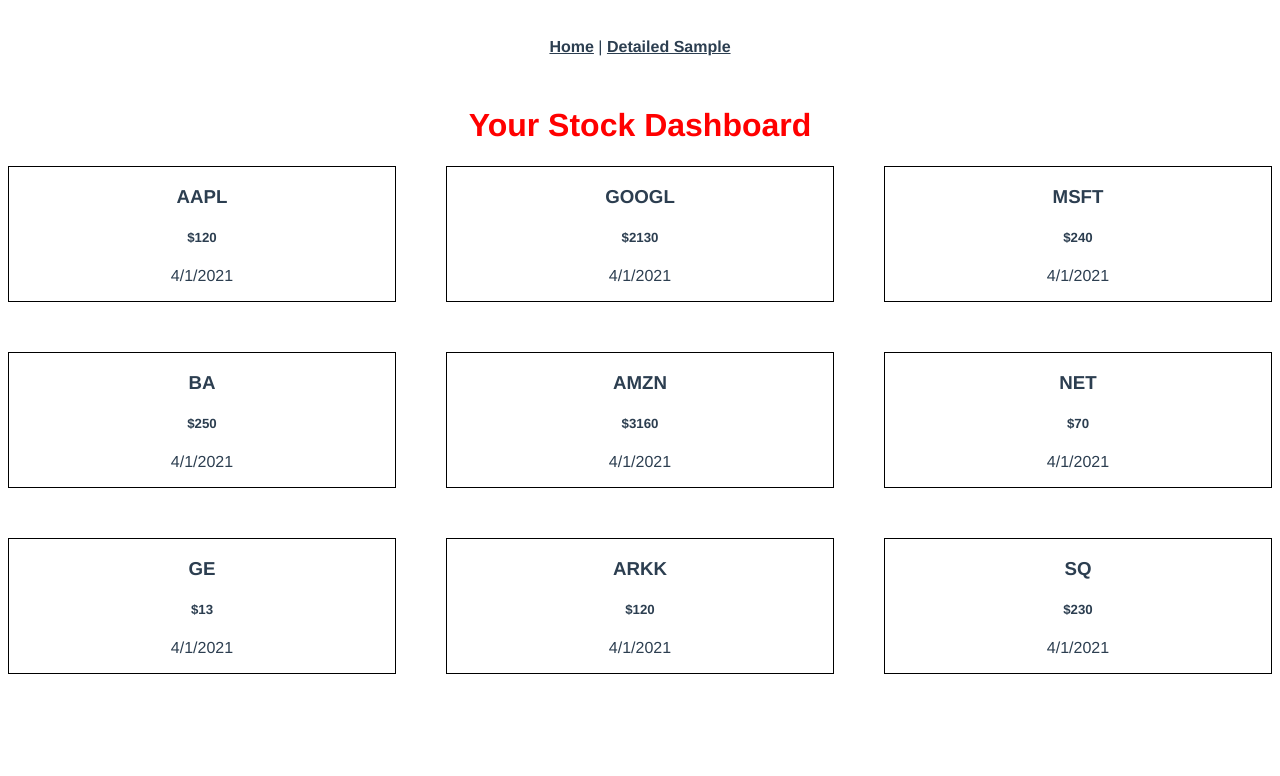
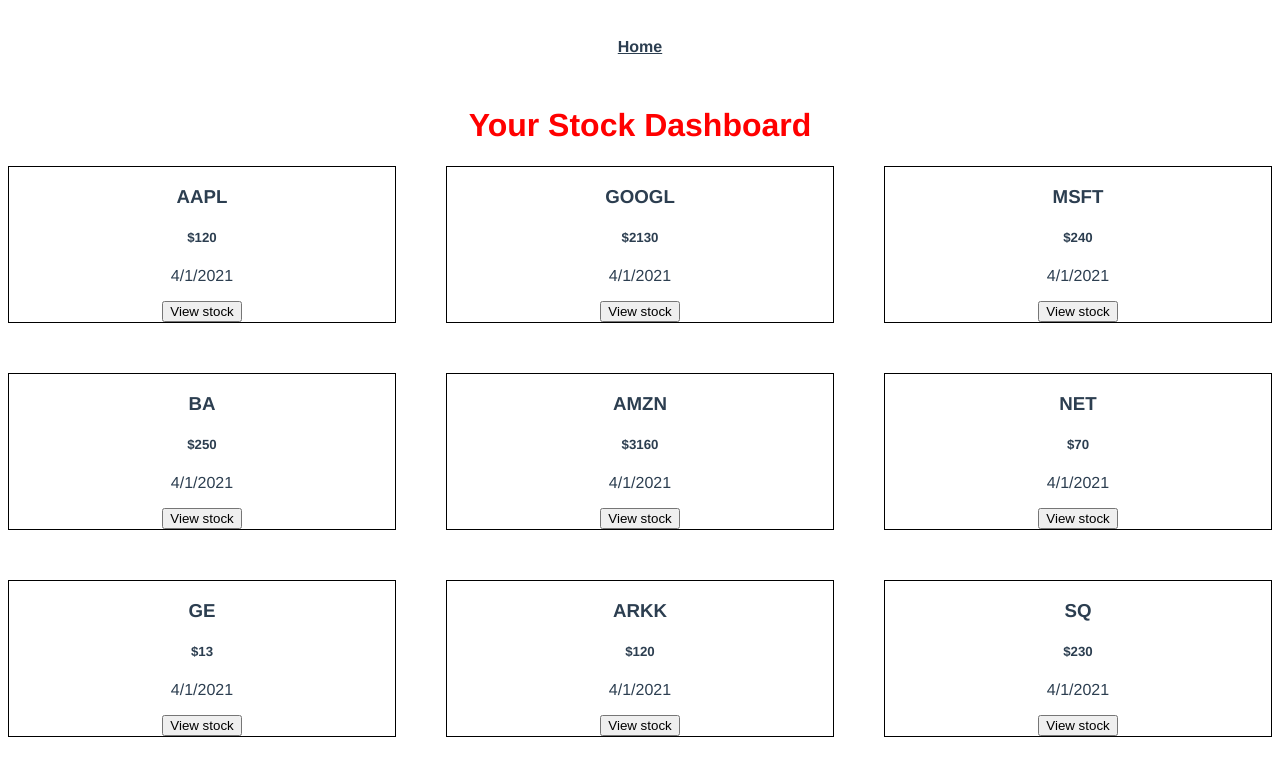
Before and after one commit to prstepic/StockMarketTool, a Vue app in the folder client/: page /homepage in a window 1280 px wide. Shown: the top 776 px of the page. Built offline with nearby package versions, Linux system fonts and the light colour scheme.

Commit message:
detailed page view and dynamic routes

```diff
--- a/client/src/App.vue
+++ b/client/src/App.vue
@@ -1,8 +1,7 @@
 <template>
   <div id="app">
     <div id="nav">
-      <router-link to="/">Home</router-link> |
-      <router-link to="/detailed">Detailed Sample</router-link>
+      <router-link to="/">Home</router-link>
     </div>
     <router-view/>
   </div>
--- a/client/src/dummy-data.js
+++ b/client/src/dummy-data.js
@@ -1,4 +1,4 @@
-export const fakeLastPrice = [
+export const fakeLastPrices = [
   {
     ticker: 'AAPL',
     lastPrice: '120',
--- a/client/src/router/index.js
+++ b/client/src/router/index.js
@@ -12,12 +12,16 @@
     component: HomePage
   },
   {
-    path: '/detailed',
+    path: '/detailed/:ticker',
     name: 'Detailed',
     component: DetailedPage
   },
   {
     path: '/',
+    redirect: '/homepage'
+  },
+  {
+    path:'/detailed',
     redirect: '/homepage'
   }
 ]
--- a/client/src/views/DetailedPage.vue
+++ b/client/src/views/DetailedPage.vue
@@ -1,10 +1,40 @@
 <template>
-  <h1> This is the Page Detailed Page</h1>
+  <div class="detailedPage">
+    <h1 class="symbolTitle"> {{ symbol.ticker }} </h1>
+    <p class="lastPrice"> Last Price: ${{ symbol.lastPrice }} </p>
+    <p class="asOfDate"> As of: {{ symbol.date }} </p>
+    <p class="marketHours"
+      v-show="!marketOpen"
+    >
+      MARKET IS CLOSED
+    </p>
+  </div>
 </template>
 
 <script>
+  import { fakeLastPrices } from '../dummy-data'
   export default {
     name: 'DetailedPage',
+    data() {
+      return {
+        symbol: fakeLastPrices.find( (stock) => stock.ticker === this.$route.params.ticker),
+        marketClose: false
+      }
+    },
+    methods: {
+      isMarketOpen() {
+        var d = new Date()
+        var minutes = d.getMinutes()
+        var hours = d.getHours()
+        var day = d.getDay()
+        if((day > 0 && day < 6) && ((hours > 8 && hours < 15) || (hours == 8 && minutes > 30 && hours < 15))){
+          this.marketOpen = true
+        }
+        else {
+          this.marketClose = false
+        }
+      }
+    }
   }
 </script>
 
--- a/client/src/views/HomePage.vue
+++ b/client/src/views/HomePage.vue
@@ -1,24 +1,30 @@
 <template>
-
   <div class="pageView">
     <h1> Your Stock Dashboard </h1>
     <div class="tickerGrid">
-      <div v-for="stock in fakeLastPrice" class="stockItem" v-bind:key="stock.ticker">
+      <div
+        v-for="stock in fakeLastPrices"
+        class="stockItem"
+        v-bind:key="stock.ticker"
+      >
         <h3 class="tickerName"> {{ stock.ticker }} </h3>
         <h5 class="tickerPrice"> ${{ stock.lastPrice }} </h5>
         <p class="marketDate"> {{ stock.date }} </p>
+        <router-link v-bind:to="'/detailed/' + stock.ticker">
+          <button> View stock </button>
+        </router-link>
       </div>
     </div>
   </div>
 </template>
 
 <script>
-  import { fakeLastPrice } from '../dummy-data'
+  import { fakeLastPrices } from '../dummy-data'
   export default {
     name: 'HomePage',
     data() {
       return {
-        fakeLastPrice
+        fakeLastPrices
       }
     }
   }
```
